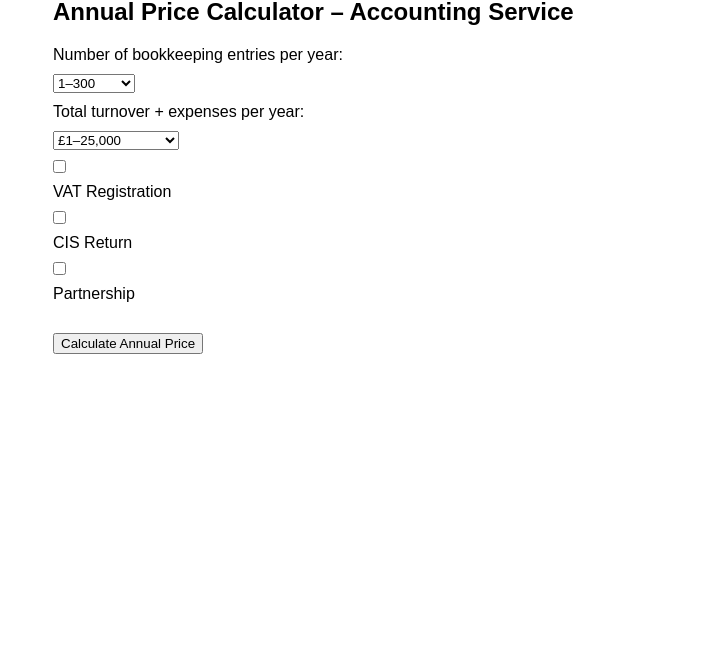
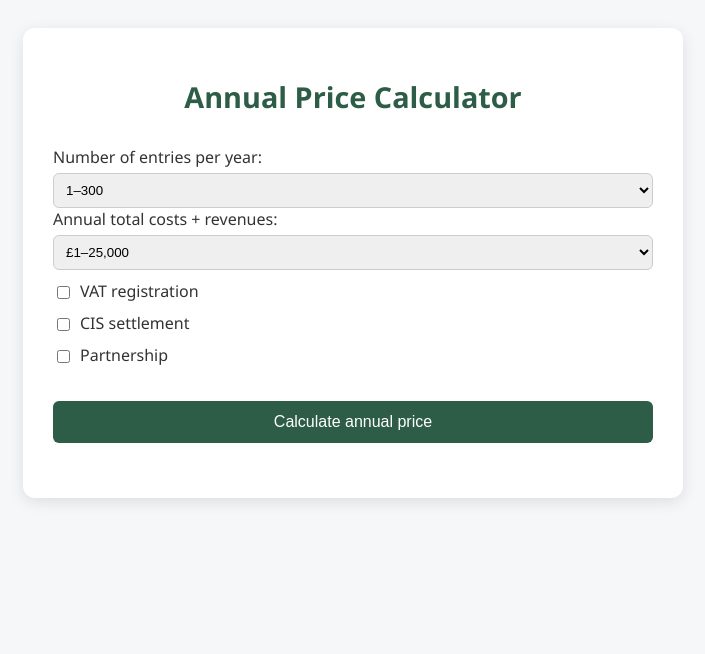
Before and after one commit to ProFinExTax/accounting-calculator, a plain HTML site: page index.html in a window 1280 px wide. Shown: the part 146-800 px from the top of the page, without its empty margins (287-992 px from the left). Drawn offline with Linux system fonts and the light colour scheme.

Commit message:
Update index.html

```diff
--- a/index.html
+++ b/index.html
@@ -2,43 +2,109 @@
 <html lang="en">
 <head>
   <meta charset="UTF-8" />
-  <title>ProFinEx – Annual Accounting Price Calculator</title>
+  <meta name="viewport" content="width=device-width, initial-scale=1.0">
+  <title>ProFinEx – Accounting Price Calculator</title>
   <style>
     body {
-      font-family: Arial, sans-serif;
+      font-family: 'Segoe UI', Tahoma, Geneva, Verdana, sans-serif;
+      margin: 0;
+      background-color: #f5f7f9;
+      color: #333;
+      display: flex;
+      flex-direction: column;
+      align-items: center;
       padding: 20px;
+    }
+
+    .container {
+      background-color: #fff;
       max-width: 600px;
-      margin: auto;
-    }
-    label, select, input {
-      display: block;
-      margin: 10px 0;
-    }
-    button {
+      width: 100%;
+      padding: 30px;
+      box-shadow: 0 4px 15px rgba(0, 0, 0, 0.1);
+      border-radius: 12px;
       margin-top: 20px;
     }
+
+    .logo {
+      max-width: 200px;
+      margin-bottom: 20px;
+    }
+
+    h1 {
+      text-align: center;
+      margin-bottom: 30px;
+      font-size: 1.8em;
+      color: #2d5c47;
+    }
+
+    label {
+      margin-top: 15px;
+      font-weight: 500;
+    }
+
+    select, input[type="checkbox"] {
+      margin-top: 5px;
+      padding: 8px;
+      width: 100%;
+      box-sizing: border-box;
+      border-radius: 6px;
+      border: 1px solid #ccc;
+    }
+
+    .checkbox-group label {
+      display: flex;
+      align-items: center;
+      margin-top: 10px;
+    }
+
+    .checkbox-group input {
+      width: auto;
+      margin-right: 10px;
+    }
+
+    button {
+      margin-top: 25px;
+      width: 100%;
+      padding: 12px;
+      background-color: #2d5c47;
+      color: white;
+      font-size: 16px;
+      border: none;
+      border-radius: 6px;
+      cursor: pointer;
+      transition: background-color 0.3s ease;
+    }
+
+    button:hover {
+      background-color: #24483a;
+    }
+
     #result {
-      margin-top: 20px;
+      margin-top: 25px;
+      font-size: 1.3em;
       font-weight: bold;
-      font-size: 1.2em;
+      text-align: center;
+      color: #1a3c2e;
     }
+
     #vat-note {
       margin-top: 10px;
+      font-size: 0.9em;
       color: #666;
       font-style: italic;
-    }
-    img.logo {
-      max-height: 80px;
-      margin-bottom: 20px;
+      text-align: center;
     }
   </style>
 </head>
 <body>
-  <img src="profinex-logo.png" alt="ProFinEx Logo" class="logo" />
 
-  <h2>Annual Price Calculator – Accounting Service</h2>
+  <img src="profinex-logo.png" alt="ProFinEx logo" class="logo" />
 
-  <label for="entries">Number of bookkeeping entries per year:</label>
+  <div class="container">
+    <h1>Annual Price Calculator</h1>
+
+    <label for="entries">Number of entries per year:</label>
     <select id="entries">
       <option value="1">1–300</option>
       <option value="2">301–600</option>
@@ -47,7 +113,7 @@
       <option value="5">1201+</option>
     </select>
 
-  <label for="turnover">Total turnover + expenses per year:</label>
+    <label for="turnover">Annual total costs + revenues:</label>
     <select id="turnover">
       <option value="1">£1–25,000</option>
       <option value="2">£25,001–50,000</option>
@@ -56,21 +122,24 @@
       <option value="5">£100,001+</option>
     </select>
 
-  <label><input type="checkbox" id="vat"> VAT Registration</label>
+    <div class="checkbox-group">
+      <label><input type="checkbox" id="vat"> VAT registration</label>
+      <label><input type="checkbox" id="cis"> CIS settlement</label>
+      <label><input type="checkbox" id="partnership"> Partnership</label>
+    </div>
+
     <div id="vat-note"></div>
 
-  <label><input type="checkbox" id="cis"> CIS Return</label>
-  <label><input type="checkbox" id="partnership"> Partnership</label>
-
-  <button onclick="calculate()">Calculate Annual Price</button>
+    <button onclick="calculate()">Calculate annual price</button>
 
     <div id="result"></div>
+  </div>
 
   <script>
     function calculate() {
       const entries = parseInt(document.getElementById('entries').value);
       const turnover = parseInt(document.getElementById('turnover').value);
-      const vatChecked = document.getElementById('vat').checked;
+      const vat = document.getElementById('vat').checked;
       const cis = document.getElementById('cis').checked;
       const partnership = document.getElementById('partnership').checked;
       const vatNote = document.getElementById('vat-note');
@@ -85,21 +154,19 @@
 
       let price = priceTable[entries - 1][turnover - 1];
 
-      // Show VAT note if turnover suggests VAT registration is optional
-      if (vatChecked && turnover < 4) {
-        vatNote.innerText = "Note: Based on your turnover, VAT registration is likely not mandatory. Please check current HMRC thresholds.";
-      } else {
-        vatNote.innerText = "";
-      }
-
-      // Add-ons
-      if (vatChecked) price += 100;
+      if (vat) price += 100;
       if (cis) price += 100;
       if (partnership) price += 150;
 
       if (price < 300) price = 300;
 
-      document.getElementById('result').innerText = `Estimated annual price: £${price}`;
+      if (vat && turnover <= 2) {
+        vatNote.innerText = "Note: VAT registration is not mandatory unless your turnover exceeds the government threshold.";
+      } else {
+        vatNote.innerText = "";
+      }
+
+      document.getElementById('result').innerText = `Annual service price: £${price.toFixed(2)}`;
     }
   </script>
 </body>
```
Lines whose indentation alone changed are shown as unchanged.
